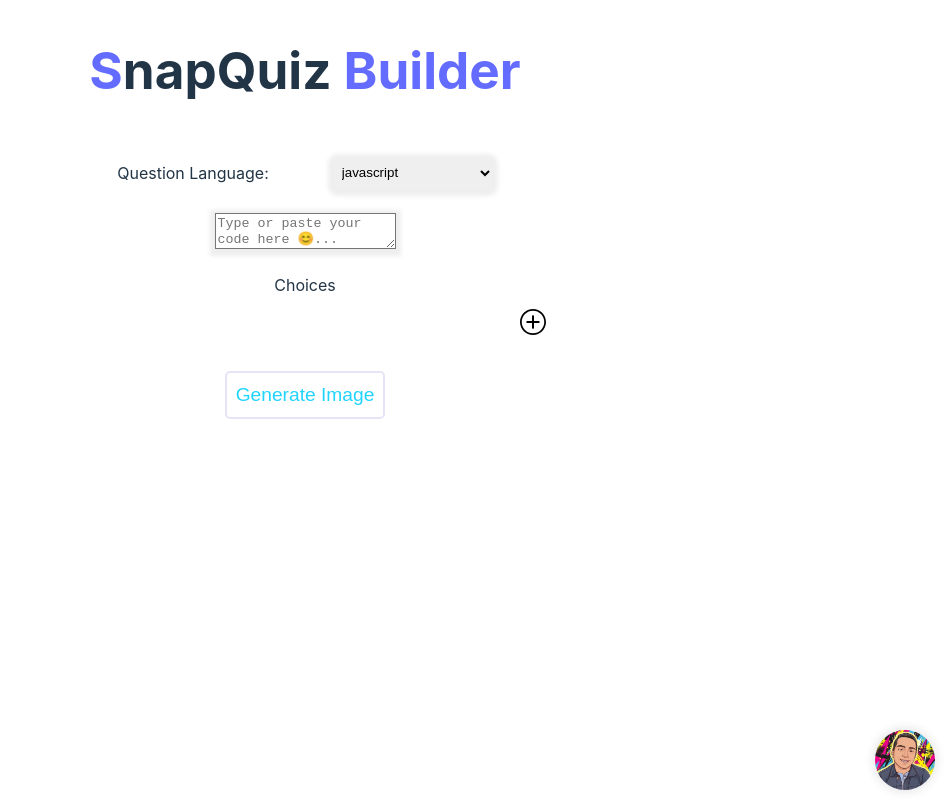
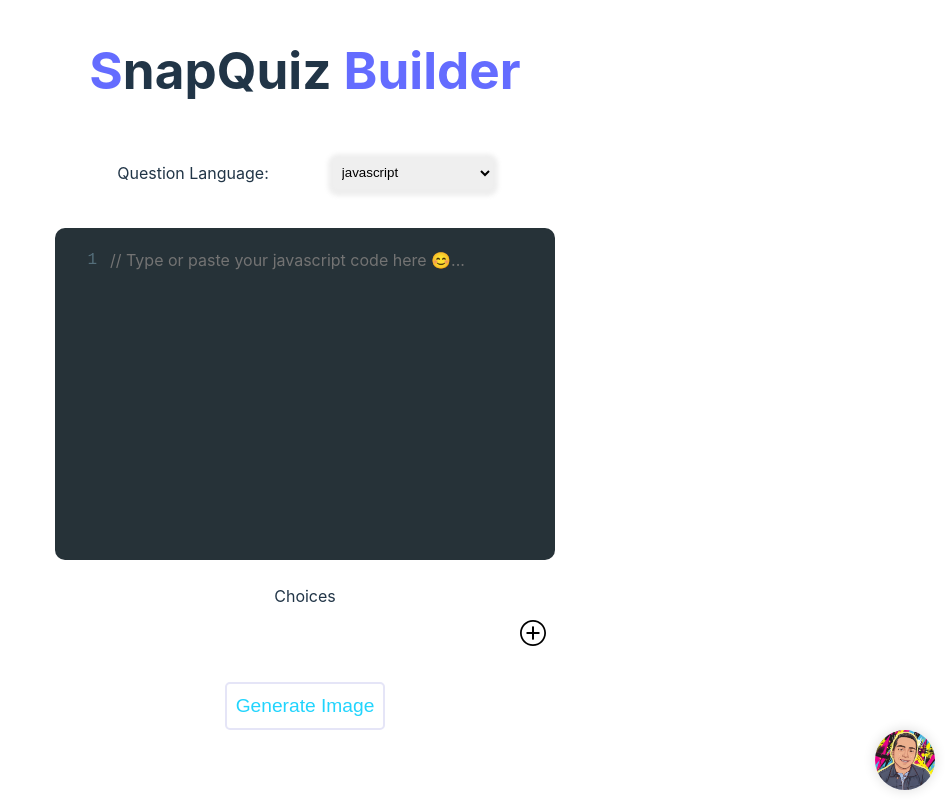
Before and after one commit to ibrahim11elian/SnapQuiz-Builder, a React (Vite) app: page / in a window 1280 px wide. Shown: the whole page, without its empty margins (335-1280 px from the left). Built offline with nearby package versions, Linux system fonts and the light colour scheme.

Commit message:
code editor component added and the old text area was removed

```diff
--- a/src/components/question.jsx
+++ b/src/components/question.jsx
@@ -1,11 +1,12 @@
 // Importing programming languages data and the context hook
 import programmingLanguages from "../data/language";
 import { useAppContext } from "../utilities/context";
+import CodeEditor from "./code-editor";
 
 // Question component represents the section where users select the programming language and enter code
 function Question() {
   // Destructuring values from the app context
-  const { codeSnippet, setCodeSnippet, pl, setPL } = useAppContext();
+  const { pl, setPL } = useAppContext();
 
   // JSX for the Question component
   return (
@@ -33,14 +34,8 @@ function Question() {
           ))}
         </select>
       </div>
-
-      {/* Textarea for entering or pasting code snippet */}
-      <textarea
-        id="codeSnippet"
-        value={codeSnippet}
-        placeholder="Type or paste your code here 😊..."
-        onChange={(e) => setCodeSnippet(e.target.value)}
-      />
+      {/* CodeEditor for entering or pasting code snippet and format it*/}
+      <CodeEditor />
     </>
   );
 }
```
